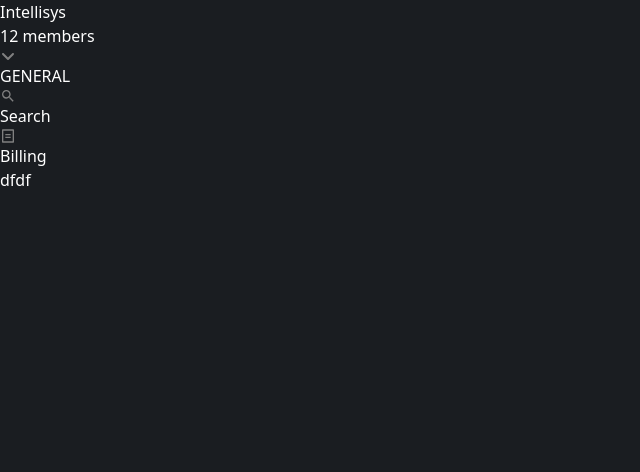
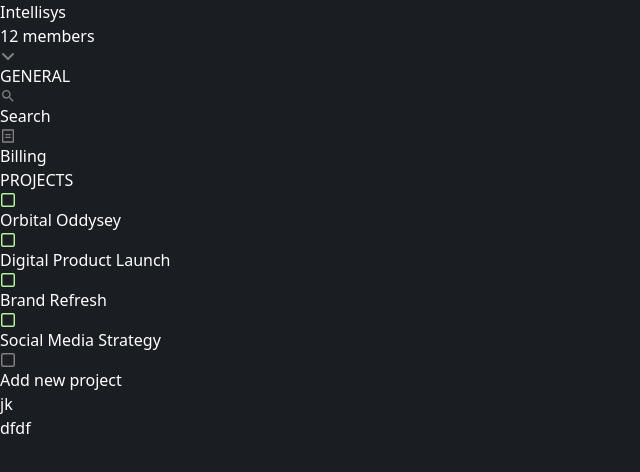
Before and after one commit to Abinsonsuresh/Artificium-AI-Chatbot-App, a React (Vite) app: page / in a window 1280 px wide. Shown: the top 472 px of the page, without its empty margins (0-640 px from the left). Built offline with nearby package versions, Linux system fonts and the light colour scheme.

Commit message:
Project secton added

```diff
--- a/src/Components/SideBar.jsx
+++ b/src/Components/SideBar.jsx
@@ -1,5 +1,5 @@
 import React from 'react'
-import { FaAngleDown } from "react-icons/fa6";
+import { FaAngleDown, FaRegSquare } from "react-icons/fa6";
 import { MdOutlineSearch } from "react-icons/md";
 import { RiBillLine } from "react-icons/ri";
 
@@ -7,9 +7,10 @@ import { RiBillLine } from "react-icons/ri";
 const SideBar = () => {
     return (
         <>
-            <div className='w-[300px]  h-full min-h-[670px] gap-1 hidden md:flex flex-col'>
+            <div className='w-[312px]  h-full min-h-[670px] gap-1 hidden md:flex flex-col justify-between'>
+                <div className='flex flex-col gap-1'>
                     {/* GROUP SECTION */}
-                <div className='GROUP flex flex-row justify-between items-center p-4 rounded-t-xl bg-[#131619] '>
+                    <div className='GROUP flex flex-row justify-between items-center p-[24px] rounded-t-xl bg-[#131619] '>
                         <div className='flex flex-row justify-center items-center gap-5'>
                             <div>
                                 <div className='w-10 h-10 rounded-full bg-red-950'></div>
@@ -27,22 +28,92 @@ const SideBar = () => {
 
                     {/* GENERAL SECTION */}
 
-                <div className='flex flex-col bg-[#131619] p-4'>
-                    <div className='py-[16px]'>
+                    <div className='flex flex-col bg-[#131619]  p-[24px]'>
+                        <div className='py-[8px]'>
                             <p className='text-[12px] text-gray-500'>GENERAL</p>
                         </div>
                         <div className='SEARCH flex justify-start items-center gap-5 p-4'>
-                        <span><MdOutlineSearch  color='gray'/></span>
+                            <span><MdOutlineSearch color='gray' /></span>
                             <p className='text-[14px] '>Search</p>
                         </div>
 
                         <div className='SEARCH flex justify-start items-center gap-5 p-4'>
-                        <span><RiBillLine color='gray'/></span>
+                            <span><RiBillLine color='gray' /></span>
                             <p className='text-[14px]'>Billing</p>
                         </div>
                     </div>
 
 
+                    {/* PROJECTS SECTION */}
+
+                    <div className='flex flex-col bg-[#131619] p-4'>
+                        <div className='py-[8px]'>
+                            <p className='text-[12px] text-gray-500'>PROJECTS</p>
+                        </div>
+
+                        <div className='flex gap-1 flex-col'>
+                            <div className=' bg-gray-600 rounded-xl'>
+                                <div className='flex justify-start items-center p-2 gap-5'>
+                                    <span>
+                                        <FaRegSquare color='#B6F09C' />
+
+                                    </span>
+                                    <p className='text-[14px] '>Orbital Oddysey</p>
+                                </div>
+                            </div>
+
+                            <div className='  rounded-xl'>
+                                <div className='flex justify-start items-center p-2 gap-5'>
+                                    <span>
+                                        <FaRegSquare color='#B6F09C' />
+
+                                    </span>
+                                    <p className='text-[14px] '>Digital Product Launch</p>
+                                </div>
+                            </div>
+
+                            <div className='  rounded-xl'>
+                                <div className='flex justify-start items-center p-2 gap-5'>
+                                    <span>
+                                        <FaRegSquare color='#B6F09C' />
+
+                                    </span>
+                                    <p className='text-[14px] '>Brand Refresh</p>
+                                </div>
+                            </div>
+
+                            <div className='  rounded-xl'>
+                                <div className='flex justify-start items-center p-2 gap-5'>
+                                    <span>
+                                        <FaRegSquare color='#B6F09C' />
+
+                                    </span>
+                                    <p className='text-[14px] '>Social Media Strategy</p>
+                                </div>
+                            </div>
+
+                            <div className='  rounded-xl'>
+                                <div className='flex justify-start items-center p-2 gap-5'>
+                                    <span>
+                                        <FaRegSquare color='gray' />
+
+                                    </span>
+                                    <p className='text-[14px] text-gray-600'>Add new project</p>
+                                </div>
+                            </div>
+                        </div>
+
+
+
+                    </div>
+
+                </div>
+
+
+
+<div>
+    jk
+</div>
 
             </div>
 
--- a/src/index.css
+++ b/src/index.css
@@ -3,7 +3,21 @@
 @tailwind utilities;
 
 
-body{
+body {
   background: #1A1D21;
   color: white;
 }
+
+.square{
+
+width: 20px;
+height: 20px;
+border: green;
+box-shadow: 0px 10px 15px -3px rgba(182, 240, 156, 0.16),
+0px 4px 6px -4px rgba(182, 240, 156, 0.16);
+
+/* Inside auto layout */
+flex: none;
+order: 0;
+flex-grow: 0;
+}
```
Lines whose indentation alone changed are shown as unchanged.
